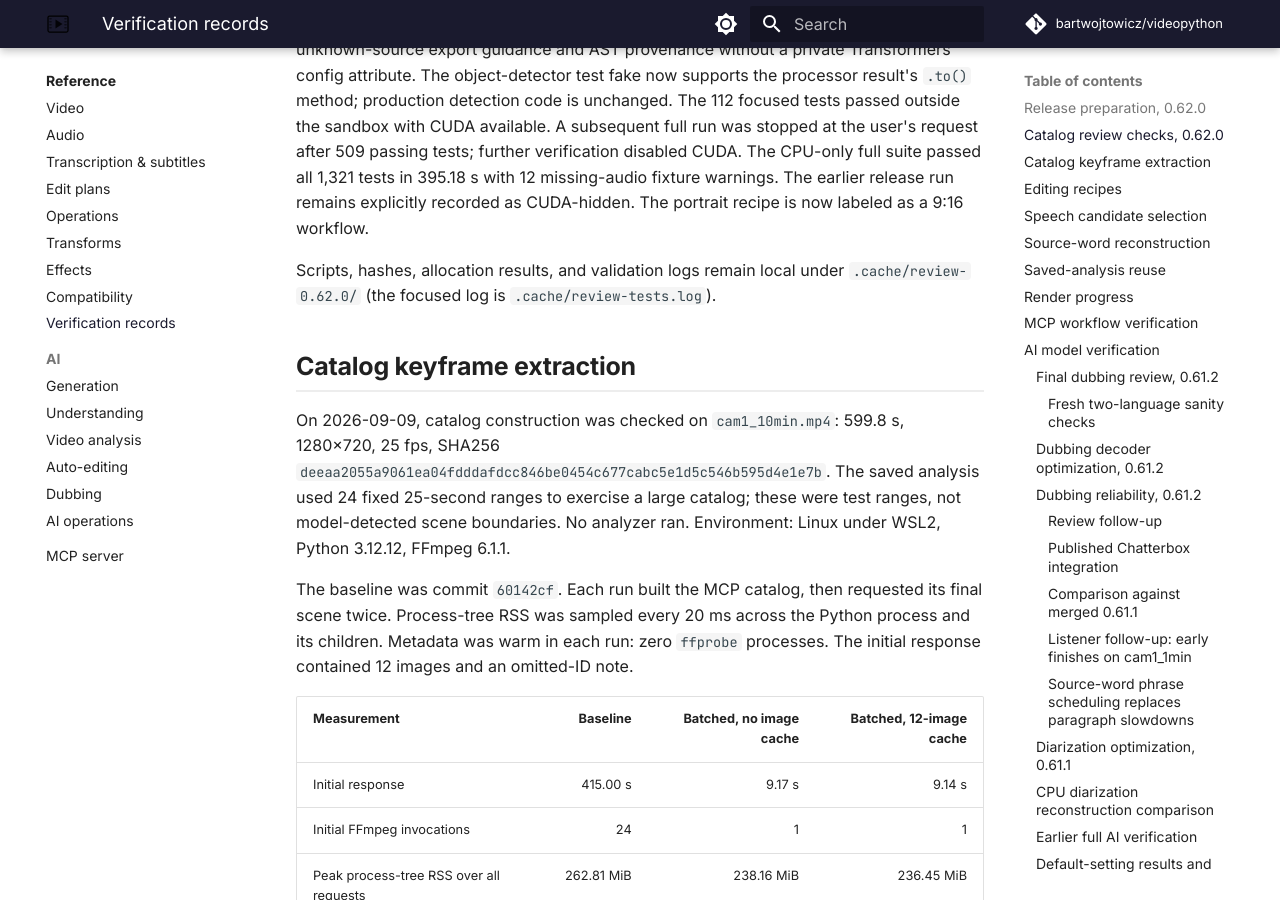
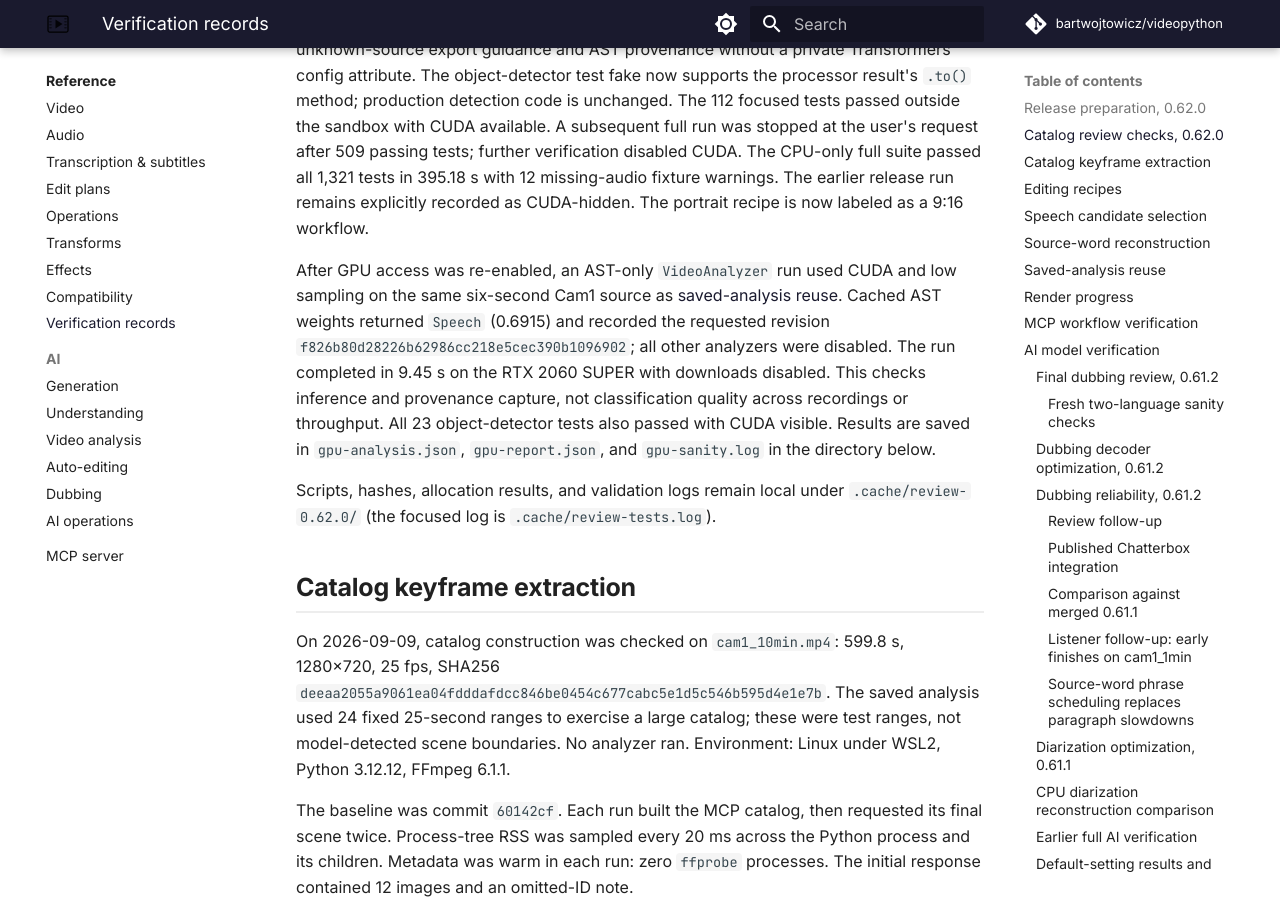
Before and after one commit to BartWojtowicz/videopython, an MkDocs documentation site: the page built from docs/reference/verification.md, in a window 1280 px wide and 900 px high, scrolled down 1662 px. Built offline with MkDocs 1.6.1 and Material for MkDocs 9.7.7, drawn with Linux system fonts in a browser that asks for light colours; comment, search, counter and statistics services are not loaded.

Commit message:
Record GPU checks for classifier provenance and object tests

```diff
--- a/docs/reference/verification.md
+++ b/docs/reference/verification.md
@@ -67,6 +67,15 @@ outside the sandbox with CUDA available. A subsequent full run was stopped at th
 user's request after 509 passing tests; further verification disabled CUDA. The
 CPU-only full suite passed all 1,321 tests in 395.18 s with 12 missing-audio fixture
 warnings. The earlier release run remains explicitly recorded as CUDA-hidden. The portrait recipe is now labeled as a 9:16 workflow.
+
+After GPU access was re-enabled, an AST-only `VideoAnalyzer` run used CUDA and low
+sampling on the same six-second Cam1 source as [saved-analysis reuse](#saved-analysis-reuse).
+Cached AST weights returned `Speech` (0.6915) and recorded the requested revision
+`f826b80d28226b62986cc218e5cec390b1096902`; all other analyzers were disabled. The run
+completed in 9.45 s on the RTX 2060 SUPER with downloads disabled. This checks inference
+and provenance capture, not classification quality across recordings or throughput.
+All 23 object-detector tests also passed with CUDA visible. Results are saved in
+`gpu-analysis.json`, `gpu-report.json`, and `gpu-sanity.log` in the directory below.
 
 Scripts, hashes, allocation results, and validation logs remain local under
 `.cache/review-0.62.0/` (the focused log is `.cache/review-tests.log`).
```
